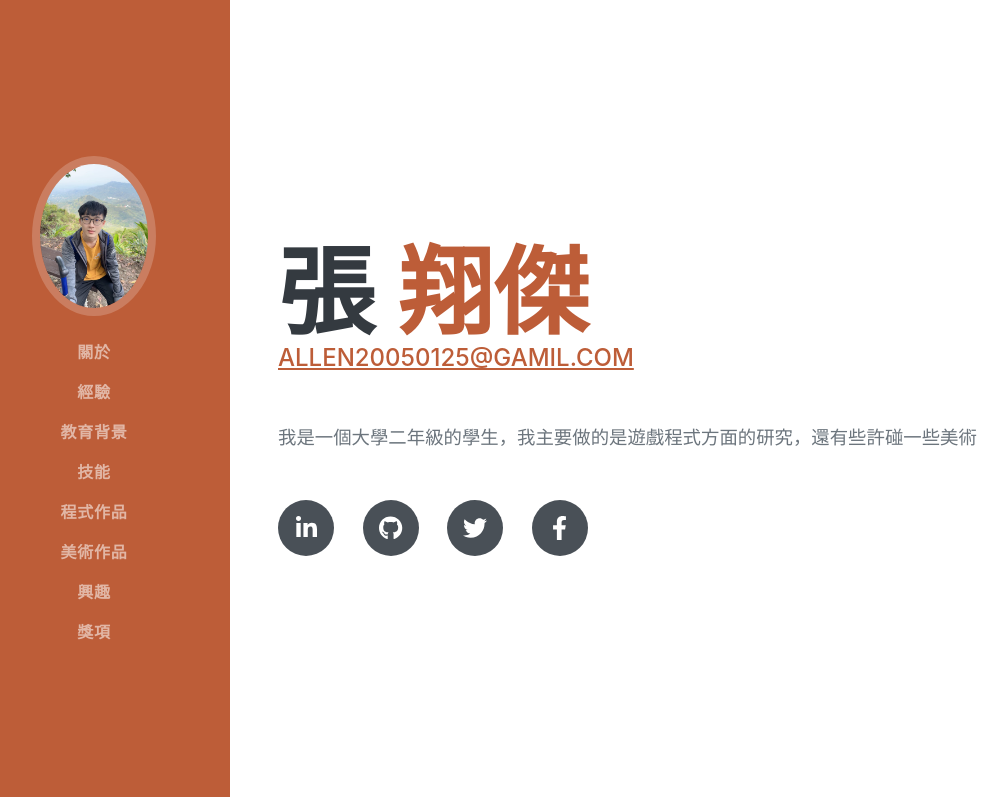
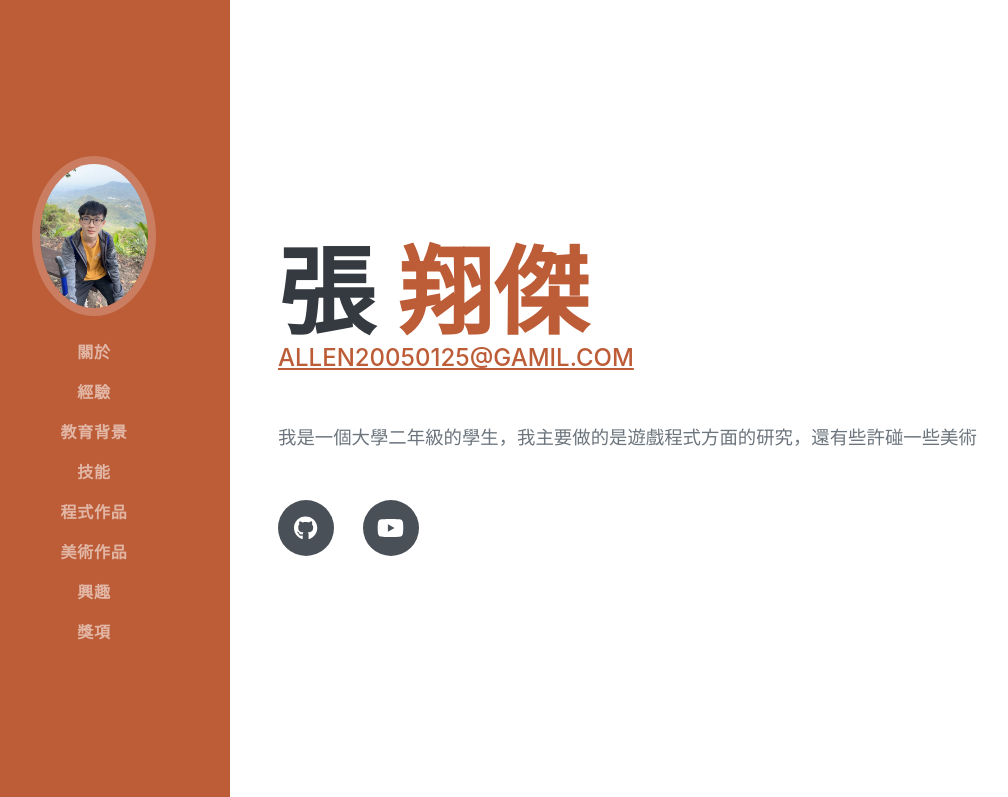
Before and after one commit to allen940125/hello-im-jhang-siang-jie, a website: page dist/index.html in a window 1280 px wide. Shown: the top 797 px of the page, without its empty margins (42-1050 px from the left). Drawn offline with nearby package versions, Linux system fonts and the light colour scheme; a web font is replaced by a local one.

Commit message:
完善連結

```diff
--- a/dist/index.html
+++ b/dist/index.html
@@ -51,10 +51,8 @@
                     </div>
                     <p class="lead mb-5">我是一個大學二年級的學生，我主要做的是遊戲程式方面的研究，還有些許碰一些美術</p>
                     <div class="social-icons">
-                        <a class="social-icon" href="#!"><i class="fab fa-linkedin-in"></i></a>
-                        <a class="social-icon" href="#!"><i class="fab fa-github"></i></a>
-                        <a class="social-icon" href="#!"><i class="fab fa-twitter"></i></a>
-                        <a class="social-icon" href="#!"><i class="fab fa-facebook-f"></i></a>
+                        <a class="social-icon" href="https://github.com/allen940125" target="_blank"><i class="fab fa-github"></i></a>
+                        <a class="social-icon" href="https://www.youtube.com/@%E5%BC%B5%E7%BF%94%E5%82%91-h8k" target="_blank"><i class="fab fa-youtube"></i></a>
                     </div>
                 </div>
             </section>
```
